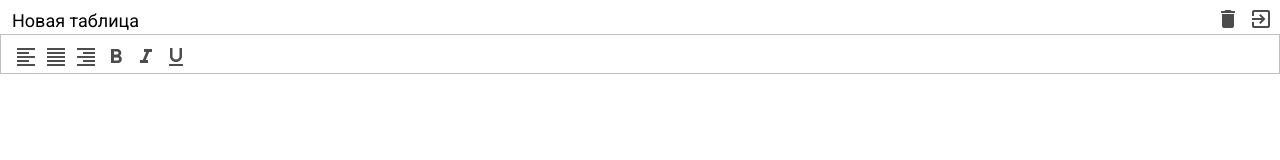
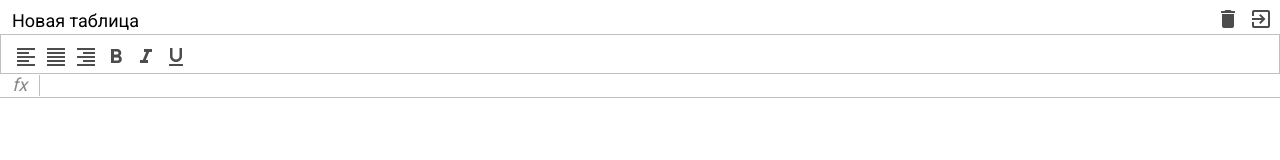
Before and after one commit to darkhanakh/pure-excel, a website built with webpack: page src/index.html in a window 1280 px wide. Built offline with nearby package versions, Linux system fonts and the light colour scheme.

Commit message:
feat: added formula block with layout and styles

```diff
--- a/package.json
+++ b/package.json
@@ -6,6 +6,7 @@
   "scripts": {
     "test": "echo \"Error: no test specified\" && exit 1",
     "start": "cross-env NODE_ENV=development webpack-dev-server --open",
+    "files": "cross-env NODE_ENV=development webpack --mode development",
     "build": "cross-env NODE_ENV=production webpack --mode production"
   },
   "repository": {
--- a/src/index.html
+++ b/src/index.html
@@ -31,6 +31,7 @@
             </div>
           </div>
         </div>
+
         <div class="excel__toolbar">
           <div class="excel__toolbar-button button">
             <span class="material-icons"> format_align_left </span>
@@ -51,7 +52,11 @@
             <span class="material-icons"> format_underlined </span>
           </div>
         </div>
-        <div class="excel__formula"></div>
+
+        <div class="excel__formula">
+          <div class="excel__formula-icon">fx</div>
+          <div class="excel__formula-input" contenteditable spellcheck="false"></div>
+        </div>
         <div class="excel__table"></div>
       </div>
     </div>
--- a/src/scss/_settings.scss
+++ b/src/scss/_settings.scss
@@ -13,4 +13,5 @@ body {
 
 .excel {
   position: relative;
+  color: #888888;
 }
--- a/src/scss/_variables.scss
+++ b/src/scss/_variables.scss
@@ -1,3 +1,5 @@
 $header-height: 34px;
 $toolbar-height: 40px;
+$formula-height: 24px;
+$info-cell-width: 40px;
 $border-color: #c0c0c0;
--- a/src/scss/templates/_formula.scss
+++ b/src/scss/templates/_formula.scss
@@ -1,2 +1,25 @@
-.excel__toolbar {
+.excel__formula {
+  position: absolute;
+  left: 0;
+  right: 0;
+  top: $header-height + $toolbar-height;
+  height: $formula-height;
+  display: flex;
+  align-items: center;
+  border-bottom: 1px solid $border-color;
+  &-icon {
+    font-size: 18px;
+    text-align: center;
+    font-style: italic;
+    border-right: 1px solid $border-color;
+    min-width: $info-cell-width;
+  }
+  &-input {
+    padding: 4px;
+    font-size: 12px;
+    outline: none;
+    width: 100%;
+    height: 100%;
+    color: #000000;
+  }
 }
```
